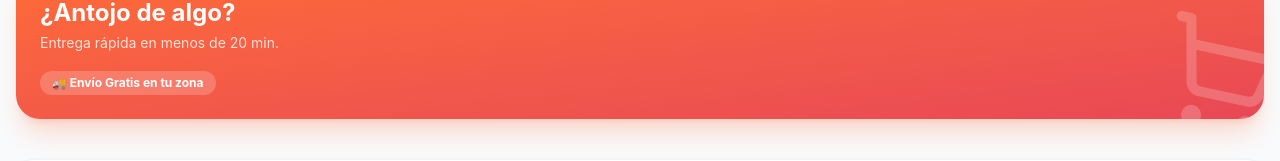
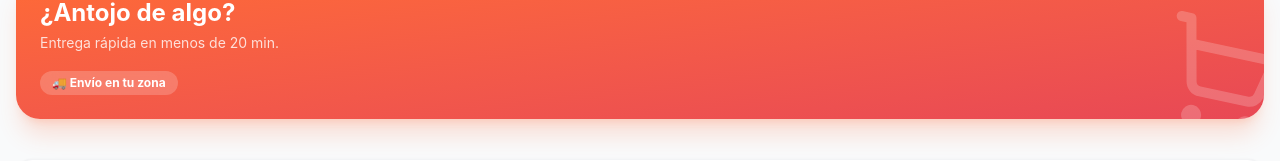
Before and after one commit to SteveNarvaez/tiendita, a React (Vite) app: page / in a window 1280 px wide. Shown: the part 124-285 px from the top of the page. Built offline with nearby package versions, Linux system fonts and the light colour scheme.

Commit message:
Update App.tsx
envio en tu zona

```diff
--- a/src/App.tsx
+++ b/src/App.tsx
@@ -159,7 +159,7 @@ const handleConfirmOrder = (details: OrderDetails) => {
             <h2 className="text-2xl font-bold mb-1">¿Antojo de algo?</h2>
             <p className="text-white/80 text-sm mb-4">Entrega rápida en menos de 20 min.</p>
             <div className="inline-flex bg-white/20 backdrop-blur-sm px-3 py-1 rounded-full text-xs font-bold">
-              🚚 Envío Gratis en tu zona
+              🚚 Envío en tu zona
             </div>
           </div>
           <div className="absolute -right-4 -bottom-4 opacity-20 transform rotate-12">
```
